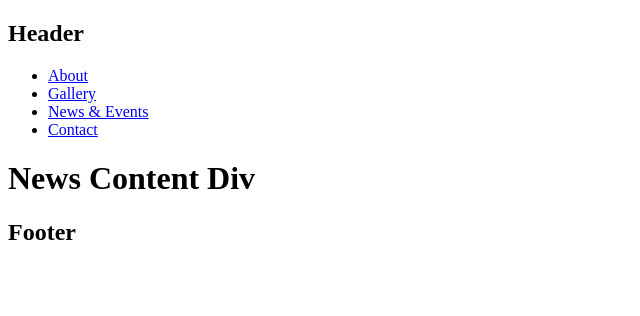
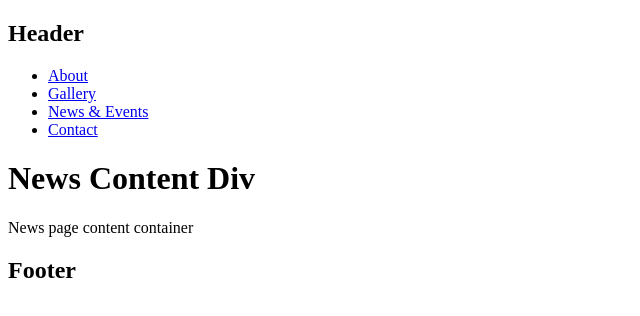
Before and after one commit to prashantjain9102/kalkiant, a plain HTML site: page news.html in a window 1280 px wide. Shown: the whole page, without its empty margins (0-640 px from the left). Drawn offline with Linux system fonts and the light colour scheme.

Commit message:
Update news.html
news page updated

```diff
--- a/news.html
+++ b/news.html
@@ -20,6 +20,7 @@
     </header>
     <div class="content">
         <h1>News Content Div</h1>
+        <p>News page content container</p>
     </div>
     <footer>
         <h2>Footer</h2>
```
